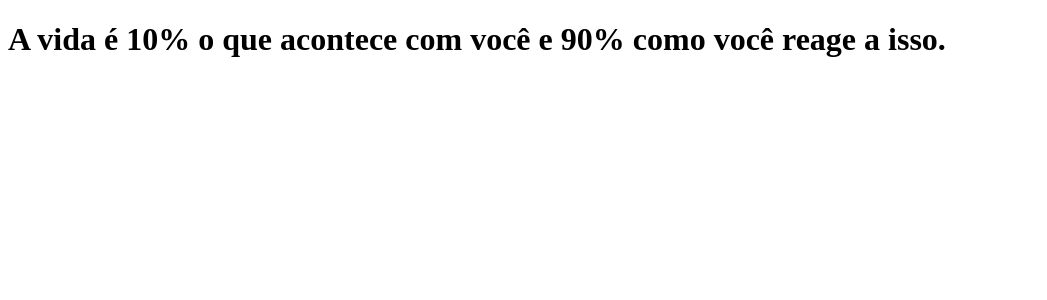
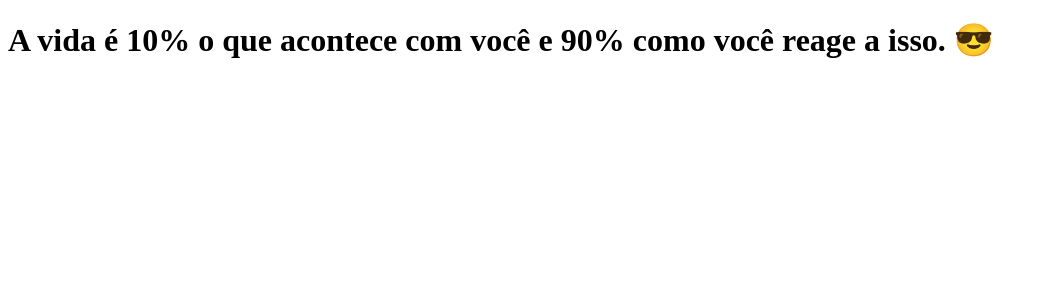
Before and after one commit to CesarNeo/clone-tabnews, a Next.js app: page / in a window 1280 px wide. Shown: the top 300 px of the page, without its empty margins (0-1047 px from the left). Built offline with nearby package versions, Linux system fonts and the light colour scheme.

Commit message:
chore: update home page message

```diff
--- a/pages/index.js
+++ b/pages/index.js
@@ -1,5 +1,5 @@
 function Home() {
-  return <h1>A vida é 10% o que acontece com você e 90% como você reage a isso.</h1>
+  return <h1>A vida é 10% o que acontece com você e 90% como você reage a isso. 😎</h1>
 }
 
 export default Home
```
